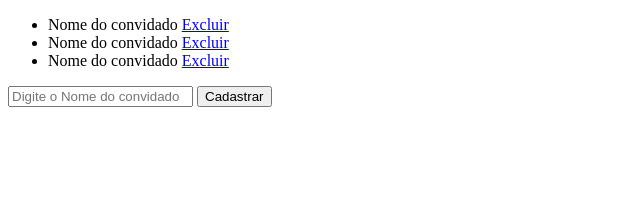
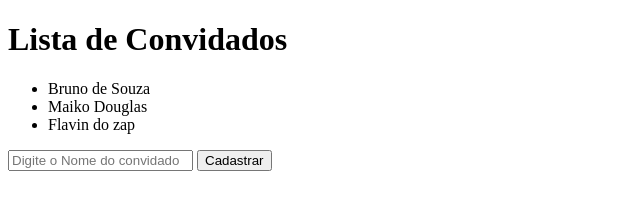
Before and after one commit to WhyDrugs/ListaDeConvidados, a plain HTML site: page index.html in a window 1280 px wide. Shown: the whole page, without its empty margins (0-640 px from the left). Drawn offline with Linux system fonts and the light colour scheme.

Commit message:
Update index.html
Render da Lista de convidados

```diff
--- a/index.html
+++ b/index.html
@@ -10,31 +10,45 @@
 
 <body>
     <div id="app">
-        <ul>
-            <li>
-                Nome do convidado
-                <a href="#">Excluir</a>
-            </li>
+        <h1>Lista de Convidados</h1>
 
-            <li>
-                Nome do convidado
-                <a href="#">Excluir</a>
-            </li>
+        <ul id="elementoLista">
 
-            <li>
-                Nome do convidado
-                <a href="#">Excluir</a>
-            </li>
         </ul>
 
-        <input type="text" placeholder="Digite o Nome do convidado">
-        <button>Cadastrar</button>
+        <input type="text" placeholder="Digite o Nome do convidado" id="elementoCampo">
+        <button id="elementoBotao">Cadastrar</button>
 
 
     </div>
 
 
     <script type="text/javascript">
+        //JAVASCRIPT
+        //document.getElementsByClass('tal');
+        //document.getElementById('#tal');
+        //document.querySelector('#app ul');
+
+        var lista = document.getElementById("lista")
+        var campo = document.getElementById("campo")
+        var botao = document.getElementById("botao")
+
+        var convidados = [
+            {id: 1, nome: 'Bruno de Souza', idade: 28},
+            {id: 2, nome: 'Maiko Douglas', idade: 18},
+            {id: 3, nome: 'Flavin do zap', idade: 38}
+        ]
+
+        for (convidado of convidados){
+            var elementoConvidado = document.createElement('li')
+            var elementoNome = document.createTextNode(convidado.nome)
+
+            elementoConvidado.appendChild(elementoNome)
+            elementoLista.appendChild(elementoConvidado)
+
+
+        }
+
 
 
     </script>
```
